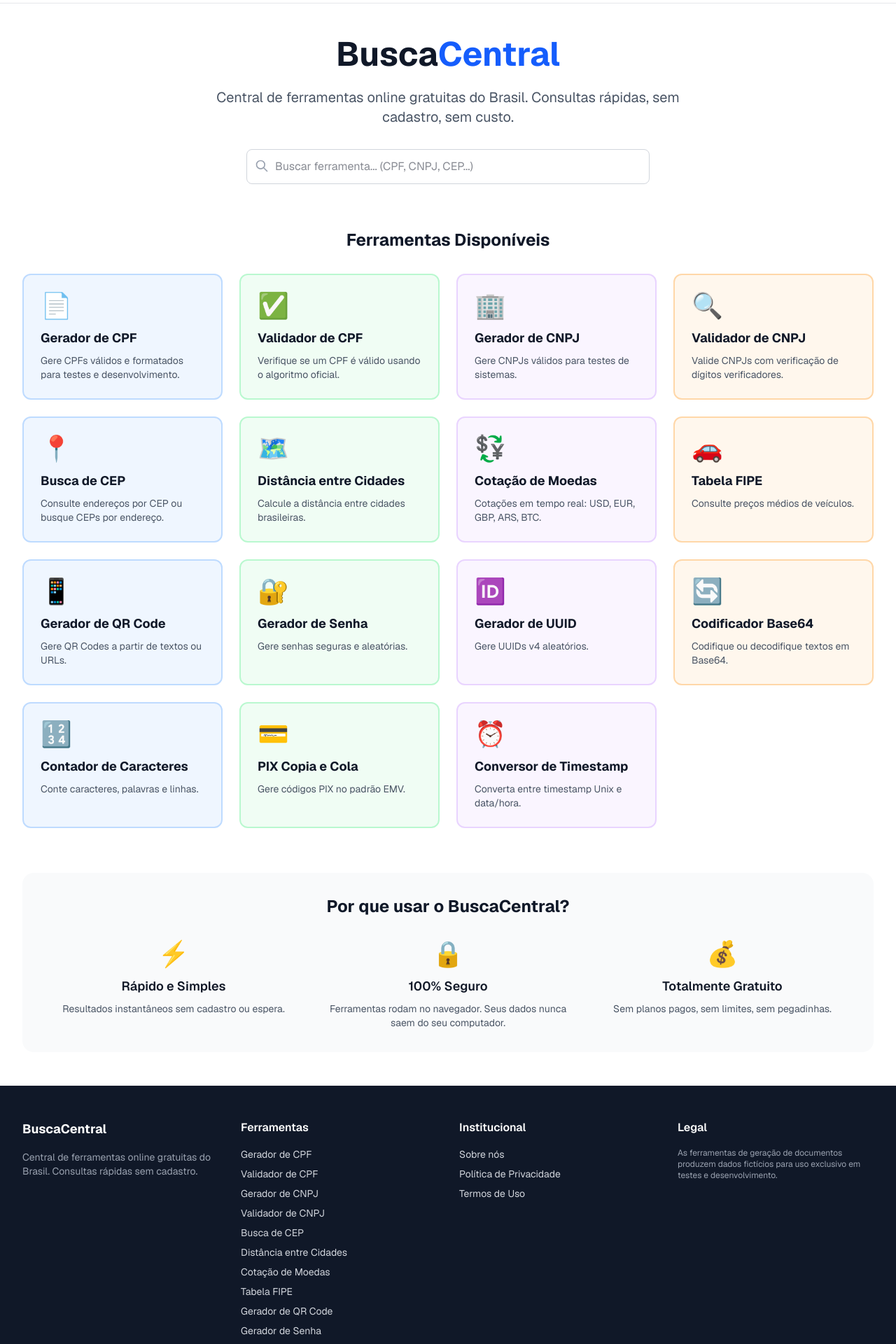
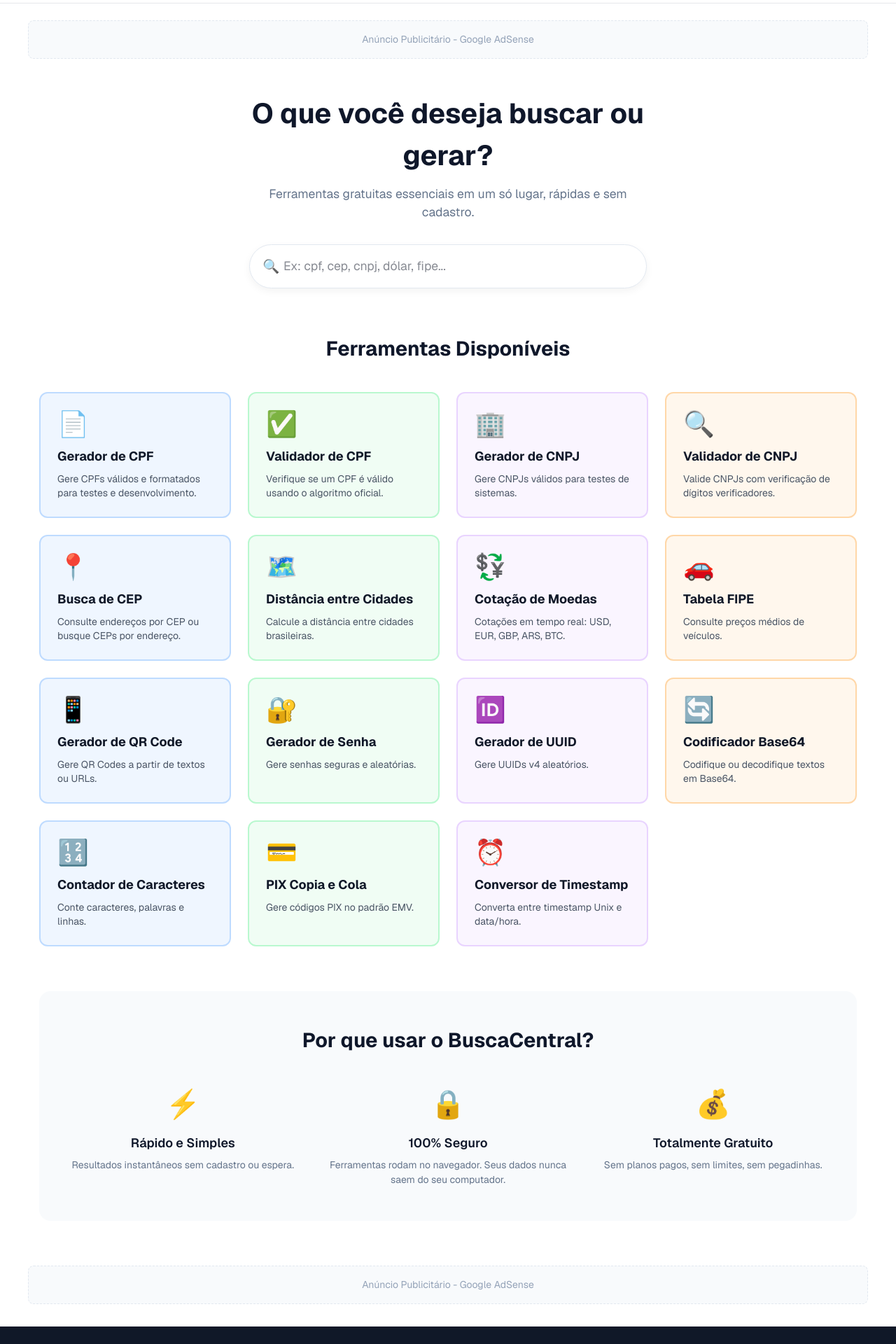
Before and after one commit to buscacentral/buscacentral, a Next.js app: page / in a window 1280 px wide. Shown: the part 60-1980 px from the top of the page at 70% size. Built offline with nearby package versions, Linux system fonts and the light colour scheme.

Commit message:
feat: Redesign da página inicial com nova barra de busca
- Nova barra de pesquisa com design arredondado
- Placeholder de anúncios AdSense (topo e rodapé)
- Seção de boas-vindas com título principal
- Busca por keywords em tempo real
- Fechamento automático ao clicar fora

```diff
--- a/src/app/page.tsx
+++ b/src/app/page.tsx
@@ -111,50 +111,143 @@
 
 export default function Home() {
   return (
-    <div className="max-w-7xl mx-auto px-4 sm:px-6 lg:px-8 py-12">
-      <section className="text-center mb-16">
-        <h1 className="text-4xl sm:text-5xl font-bold text-gray-900 mb-6">
-          Busca<span className="text-blue-600">Central</span>
+    <main>
+      {/* Bloco de Anúncio Superior (AdSense) */}
+      <div style={{
+        maxWidth: '1200px',
+        margin: '1.5rem auto',
+        padding: '1rem',
+        background: '#f8fafc',
+        border: '1px dashed #e2e8f0',
+        borderRadius: '8px',
+        textAlign: 'center',
+        color: '#94a3b8',
+        fontSize: '0.875rem',
+      }}>
+        Anúncio Publicitário - Google AdSense
+      </div>
+
+      {/* Seção de Boas-vindas e Busca Global Interna */}
+      <section style={{
+        textAlign: 'center',
+        margin: '3rem auto 4rem auto',
+        maxWidth: '600px',
+        padding: '0 1rem',
+      }}>
+        <h1 style={{
+          fontSize: '2.5rem',
+          marginBottom: '0.75rem',
+          color: '#0f172a',
+          fontWeight: 700,
+        }}>
+          O que você deseja buscar ou gerar?
         </h1>
-        <p className="text-xl text-gray-600 mb-8 max-w-2xl mx-auto">
-          Central de ferramentas online gratuitas do Brasil. Consultas rápidas, sem cadastro, sem custo.
+        <p style={{
+          color: '#64748b',
+          marginBottom: '2rem',
+          fontSize: '1.1rem',
+        }}>
+          Ferramentas gratuitas essenciais em um só lugar, rápidas e sem cadastro.
         </p>
+
         <SearchBar />
       </section>
 
-      <section>
-        <h2 className="text-2xl font-bold text-gray-900 mb-8 text-center">
+      {/* Título das Ferramentas */}
+      <h2 style={{
+        textAlign: 'center',
+        fontSize: '1.8rem',
+        marginBottom: '2.5rem',
+        color: '#0f172a',
+        fontWeight: 700,
+      }}>
         Ferramentas Disponíveis
       </h2>
-        <div className="grid grid-cols-1 sm:grid-cols-2 lg:grid-cols-4 gap-6">
+
+      {/* Grid de Cards */}
+      <div style={{
+        maxWidth: '1200px',
+        margin: '0 auto',
+        padding: '0 1rem 4rem',
+        display: 'grid',
+        gridTemplateColumns: 'repeat(auto-fill, minmax(250px, 1fr))',
+        gap: '1.5rem',
+      }}>
         {tools.map((tool) => (
           <ToolCard key={tool.href} {...tool} />
         ))}
       </div>
-      </section>
 
-      <section className="mt-16 bg-gray-50 rounded-2xl p-8">
-        <h2 className="text-2xl font-bold text-gray-900 mb-4 text-center">
+      {/* Seção Por que usar */}
+      <section style={{
+        maxWidth: '1200px',
+        margin: '0 auto 4rem',
+        padding: '0 1rem',
+      }}>
+        <div style={{
+          background: '#f8fafc',
+          borderRadius: '16px',
+          padding: '3rem 2rem',
+        }}>
+          <h2 style={{
+            fontSize: '1.8rem',
+            fontWeight: 700,
+            color: '#0f172a',
+            textAlign: 'center',
+            marginBottom: '2.5rem',
+          }}>
             Por que usar o BuscaCentral?
           </h2>
-        <div className="grid grid-cols-1 md:grid-cols-3 gap-6 mt-8">
-          <div className="text-center">
-            <div className="text-4xl mb-3">⚡</div>
-            <h3 className="font-semibold text-lg mb-2">Rápido e Simples</h3>
-            <p className="text-gray-600 text-sm">Resultados instantâneos sem cadastro ou espera.</p>
+          <div style={{
+            display: 'grid',
+            gridTemplateColumns: 'repeat(auto-fit, minmax(200px, 1fr))',
+            gap: '2rem',
+          }}>
+            <div style={{ textAlign: 'center' }}>
+              <div style={{ fontSize: '2.5rem', marginBottom: '0.75rem' }}>⚡</div>
+              <h3 style={{ fontWeight: 600, fontSize: '1.125rem', marginBottom: '0.5rem', color: '#0f172a' }}>
+                Rápido e Simples
+              </h3>
+              <p style={{ color: '#64748b', fontSize: '0.875rem' }}>
+                Resultados instantâneos sem cadastro ou espera.
+              </p>
             </div>
-          <div className="text-center">
-            <div className="text-4xl mb-3">🔒</div>
-            <h3 className="font-semibold text-lg mb-2">100% Seguro</h3>
-            <p className="text-gray-600 text-sm">Ferramentas rodam no navegador. Seus dados nunca saem do seu computador.</p>
+            <div style={{ textAlign: 'center' }}>
+              <div style={{ fontSize: '2.5rem', marginBottom: '0.75rem' }}>🔒</div>
+              <h3 style={{ fontWeight: 600, fontSize: '1.125rem', marginBottom: '0.5rem', color: '#0f172a' }}>
+                100% Seguro
+              </h3>
+              <p style={{ color: '#64748b', fontSize: '0.875rem' }}>
+                Ferramentas rodam no navegador. Seus dados nunca saem do seu computador.
+              </p>
             </div>
-          <div className="text-center">
-            <div className="text-4xl mb-3">💰</div>
-            <h3 className="font-semibold text-lg mb-2">Totalmente Gratuito</h3>
-            <p className="text-gray-600 text-sm">Sem planos pagos, sem limites, sem pegadinhas.</p>
+            <div style={{ textAlign: 'center' }}>
+              <div style={{ fontSize: '2.5rem', marginBottom: '0.75rem' }}>💰</div>
+              <h3 style={{ fontWeight: 600, fontSize: '1.125rem', marginBottom: '0.5rem', color: '#0f172a' }}>
+                Totalmente Gratuito
+              </h3>
+              <p style={{ color: '#64748b', fontSize: '0.875rem' }}>
+                Sem planos pagos, sem limites, sem pegadinhas.
+              </p>
+            </div>
           </div>
         </div>
       </section>
+
+      {/* Bloco de Anúncio Inferior (AdSense) */}
+      <div style={{
+        maxWidth: '1200px',
+        margin: '0 auto 2rem',
+        padding: '1rem',
+        background: '#f8fafc',
+        border: '1px dashed #e2e8f0',
+        borderRadius: '8px',
+        textAlign: 'center',
+        color: '#94a3b8',
+        fontSize: '0.875rem',
+      }}>
+        Anúncio Publicitário - Google AdSense
       </div>
+    </main>
   );
 }
--- a/src/components/SearchBar.tsx
+++ b/src/components/SearchBar.tsx
@@ -1,75 +1,137 @@
 'use client';
 
-import { useState } from 'react';
+import { useState, useRef, useEffect } from 'react';
 import Link from 'next/link';
 
 const tools = [
-  { name: 'Gerador de CPF', path: '/documentos/gerador-cpf', category: 'Documentos' },
-  { name: 'Validador de CPF', path: '/documentos/validador-cpf', category: 'Documentos' },
-  { name: 'Gerador de CNPJ', path: '/documentos/gerador-cnpj', category: 'Documentos' },
-  { name: 'Validador de CNPJ', path: '/documentos/validador-cnpj', category: 'Documentos' },
-  { name: 'Busca de CEP', path: '/localizacao/busca-cep', category: 'Localização' },
-  { name: 'Distância entre Cidades', path: '/localizacao/distancia-cidades', category: 'Localização' },
-  { name: 'Cotação de Moedas', path: '/financeiro/cotacao', category: 'Financeiro' },
-  { name: 'Tabela FIPE', path: '/financeiro/tabela-fipe', category: 'Financeiro' },
-  { name: 'Gerador de QR Code', path: '/utilidades/gerador-qr-code', category: 'Utilidades' },
-  { name: 'Gerador de Senha', path: '/utilidades/gerador-senha', category: 'Utilidades' },
-  { name: 'Gerador de UUID', path: '/utilidades/gerador-uuid', category: 'Utilidades' },
-  { name: 'Codificador Base64', path: '/utilidades/base64', category: 'Utilidades' },
-  { name: 'Contador de Caracteres', path: '/utilidades/contador-caracteres', category: 'Utilidades' },
-  { name: 'PIX Copia e Cola', path: '/utilidades/pix-copia-cola', category: 'Utilidades' },
-  { name: 'Conversor de Timestamp', path: '/utilidades/timestamp', category: 'Utilidades' },
+  { name: 'Gerador de CPF', path: '/documentos/gerador-cpf', category: 'Documentos', keywords: ['cpf', 'gerar', 'documento'] },
+  { name: 'Validador de CPF', path: '/documentos/validador-cpf', category: 'Documentos', keywords: ['cpf', 'validar', 'documento'] },
+  { name: 'Gerador de CNPJ', path: '/documentos/gerador-cnpj', category: 'Documentos', keywords: ['cnpj', 'gerar', 'empresa'] },
+  { name: 'Validador de CNPJ', path: '/documentos/validador-cnpj', category: 'Documentos', keywords: ['cnpj', 'validar', 'empresa'] },
+  { name: 'Busca de CEP', path: '/localizacao/busca-cep', category: 'Localização', keywords: ['cep', 'endereço', 'buscar'] },
+  { name: 'Distância entre Cidades', path: '/localizacao/distancia-cidades', category: 'Localização', keywords: ['distância', 'cidades', 'km'] },
+  { name: 'Cotação de Moedas', path: '/financeiro/cotacao', category: 'Financeiro', keywords: ['dólar', 'euro', 'bitcoin', 'cotação', 'moeda'] },
+  { name: 'Tabela FIPE', path: '/financeiro/tabela-fipe', category: 'Financeiro', keywords: ['fipe', 'carro', 'veículo', 'preço'] },
+  { name: 'Gerador de QR Code', path: '/utilidades/gerador-qr-code', category: 'Utilidades', keywords: ['qr', 'code', 'qrcode'] },
+  { name: 'Gerador de Senha', path: '/utilidades/gerador-senha', category: 'Utilidades', keywords: ['senha', 'password', 'aleatória'] },
+  { name: 'Gerador de UUID', path: '/utilidades/gerador-uuid', category: 'Utilidades', keywords: ['uuid', 'id', 'identificador'] },
+  { name: 'Codificador Base64', path: '/utilidades/base64', category: 'Utilidades', keywords: ['base64', 'codificar', 'decodificar'] },
+  { name: 'Contador de Caracteres', path: '/utilidades/contador-caracteres', category: 'Utilidades', keywords: ['caracteres', 'palavras', 'contador'] },
+  { name: 'PIX Copia e Cola', path: '/utilidades/pix-copia-cola', category: 'Utilidades', keywords: ['pix', 'pagamento', 'copia'] },
+  { name: 'Conversor de Timestamp', path: '/utilidades/timestamp', category: 'Utilidades', keywords: ['timestamp', 'data', 'hora', 'unix'] },
 ];
 
 export default function SearchBar() {
   const [query, setQuery] = useState('');
   const [isOpen, setIsOpen] = useState(false);
+  const inputRef = useRef<HTMLInputElement>(null);
+  const resultsRef = useRef<HTMLDivElement>(null);
 
   const filtered = query.length > 0
     ? tools.filter(tool =>
         tool.name.toLowerCase().includes(query.toLowerCase()) ||
-        tool.category.toLowerCase().includes(query.toLowerCase())
+        tool.category.toLowerCase().includes(query.toLowerCase()) ||
+        tool.keywords.some(kw => kw.includes(query.toLowerCase()))
       )
     : [];
 
+  useEffect(() => {
+    const handleClickOutside = (event: MouseEvent) => {
+      if (resultsRef.current && !resultsRef.current.contains(event.target as Node) &&
+          inputRef.current && !inputRef.current.contains(event.target as Node)) {
+        setIsOpen(false);
+      }
+    };
+    document.addEventListener('mousedown', handleClickOutside);
+    return () => document.removeEventListener('mousedown', handleClickOutside);
+  }, []);
+
   return (
-    <div className="relative w-full max-w-xl mx-auto">
+    <div style={{ position: 'relative', width: '100%', maxWidth: '600px', margin: '0 auto' }}>
       <input
+        ref={inputRef}
         type="text"
-        placeholder="Buscar ferramenta... (CPF, CNPJ, CEP...)"
+        id="global-search"
+        placeholder="Ex: cpf, cep, cnpj, dólar, fipe..."
         value={query}
         onChange={(e) => {
           setQuery(e.target.value);
           setIsOpen(true);
         }}
         onFocus={() => setIsOpen(true)}
-        onBlur={() => setTimeout(() => setIsOpen(false), 200)}
-        className="w-full px-4 py-3 pl-10 border border-gray-300 rounded-lg focus:outline-none focus:ring-2 focus:ring-blue-500 focus:border-transparent"
+        style={{
+          width: '100%',
+          padding: '1.1rem 1.5rem 1.1rem 3rem',
+          border: '1px solid #e2e8f0',
+          borderRadius: '50px',
+          fontSize: '1.1rem',
+          boxShadow: '0 4px 12px rgba(0,0,0,0.05)',
+          outline: 'none',
+          transition: 'border 0.2s',
+        }}
       />
-      <svg
-        className="absolute left-3 top-3.5 h-5 w-5 text-gray-400"
-        fill="none"
-        stroke="currentColor"
-        viewBox="0 0 24 24"
-      >
-        <path
-          strokeLinecap="round"
-          strokeLinejoin="round"
-          strokeWidth={2}
-          d="M21 21l-6-6m2-5a7 7 0 11-14 0 7 7 0 0114 0z"
-        />
-      </svg>
+      <span style={{
+        position: 'absolute',
+        left: '1.2rem',
+        top: '50%',
+        transform: 'translateY(-50%)',
+        color: '#94a3b8',
+        fontSize: '1.2rem',
+      }}>
+        🔍
+      </span>
 
       {isOpen && filtered.length > 0 && (
-        <div className="absolute z-50 w-full mt-1 bg-white border border-gray-200 rounded-lg shadow-lg">
+        <div
+          ref={resultsRef}
+          id="search-results"
+          style={{
+            position: 'absolute',
+            width: '100%',
+            background: 'white',
+            border: '1px solid #e2e8f0',
+            borderRadius: '12px',
+            textAlign: 'left',
+            display: 'block',
+            zIndex: 100,
+            boxShadow: '0 10px 25px rgba(0,0,0,0.1)',
+            marginTop: '0.5rem',
+            maxHeight: '300px',
+            overflowY: 'auto',
+          }}
+        >
           {filtered.map((tool) => (
             <Link
               key={tool.path}
               href={tool.path}
-              className="flex items-center px-4 py-3 hover:bg-gray-50 transition-colors"
+              onClick={() => {
+                setIsOpen(false);
+                setQuery('');
+              }}
+              style={{
+                display: 'flex',
+                alignItems: 'center',
+                padding: '0.875rem 1.25rem',
+                textDecoration: 'none',
+                color: '#1e293b',
+                borderBottom: '1px solid #f1f5f9',
+                transition: 'background 0.15s',
+              }}
+              onMouseEnter={(e) => (e.currentTarget.style.background = '#f8fafc')}
+              onMouseLeave={(e) => (e.currentTarget.style.background = 'white')}
             >
-              <span className="text-sm text-gray-500 mr-2">{tool.category}</span>
-              <span className="font-medium">{tool.name}</span>
+              <span style={{
+                fontSize: '0.75rem',
+                color: '#64748b',
+                background: '#f1f5f9',
+                padding: '0.25rem 0.5rem',
+                borderRadius: '4px',
+                marginRight: '0.75rem',
+                fontWeight: 500,
+              }}>
+                {tool.category}
+              </span>
+              <span style={{ fontWeight: 500 }}>{tool.name}</span>
             </Link>
           ))}
         </div>
```
Lines whose indentation alone changed are shown as unchanged.
